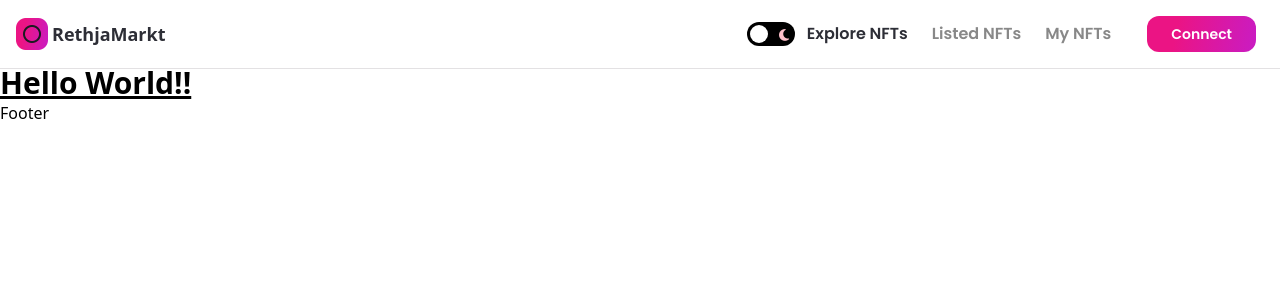
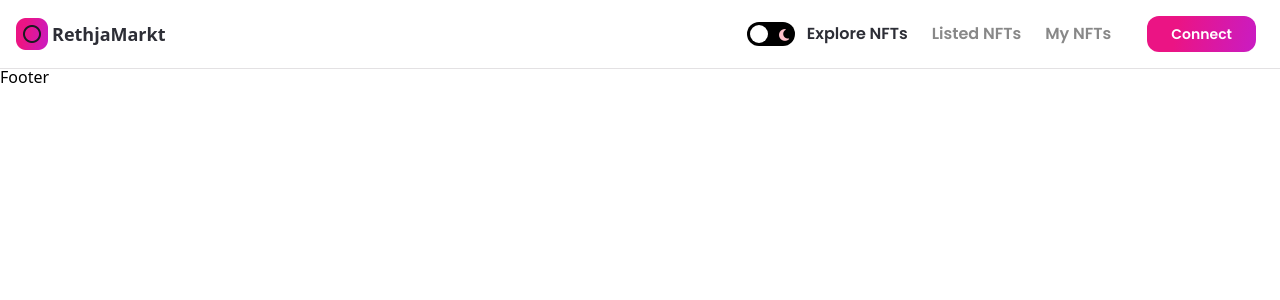
Before and after one commit to utkucm/nft-marketplace, a Next.js app: page / in a window 1280 px wide. Shown: the top 300 px of the page. Built offline with nearby package versions, Linux system fonts and the light colour scheme.

Commit message:
removed Hello World

```diff
--- a/src/pages/index.tsx
+++ b/src/pages/index.tsx
@@ -3,7 +3,7 @@
 const Home: NextPage = () => {
   return (
     <div>
-      <h1 className="text-3xl font-bold underline">Hello World!!</h1>
+      <h1 className="text-3xl font-bold underline"></h1>
     </div>
   );
 };
```
